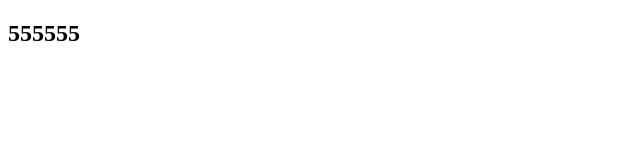
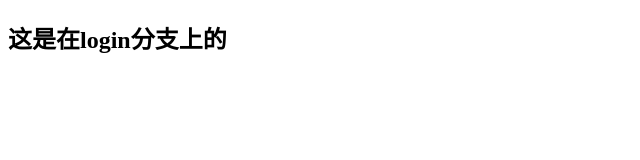
Before and after one commit to xiaoluo0616/object, a plain HTML site: page index.html in a window 1280 px wide. Shown: the whole page, without its empty margins (0-640 px from the left). Drawn offline with Linux system fonts and the light colour scheme.

Commit message:
这是login的

```diff
--- a/index.html
+++ b/index.html
@@ -7,6 +7,6 @@
     <title>Document</title>
 </head>
 <body>
-    <h2>555555</h2>
+    <h2>这是在login分支上的</h2>
 </body>
 </html>
```
